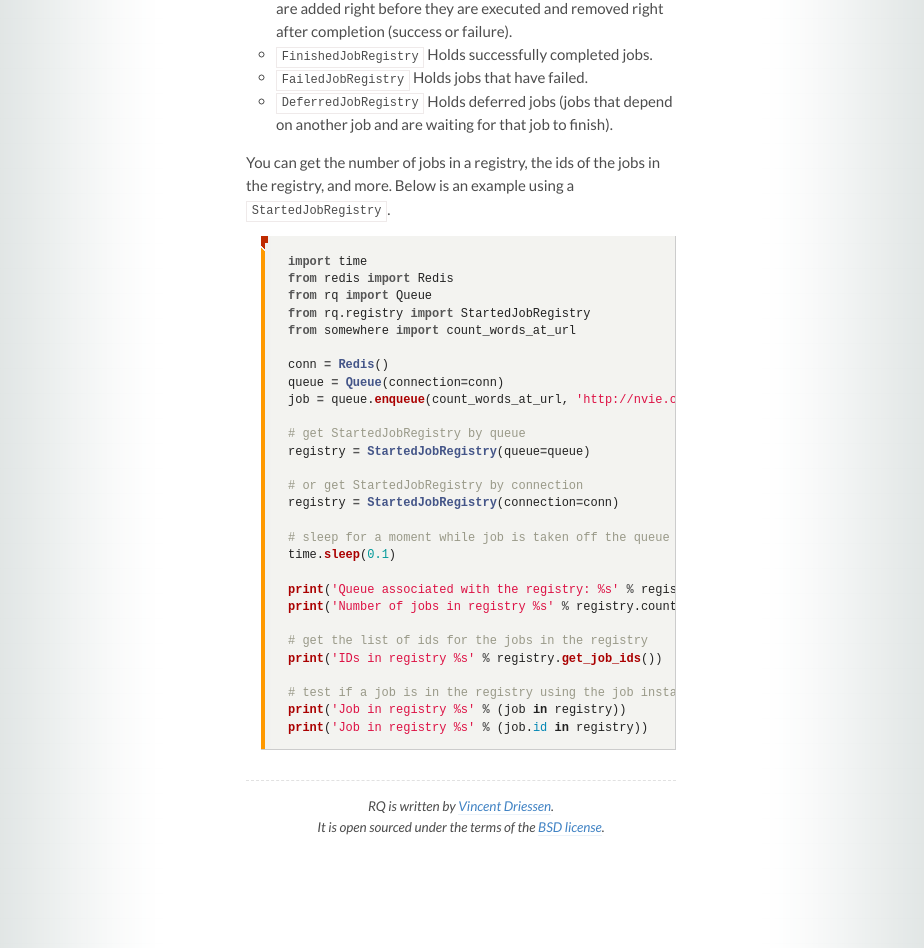
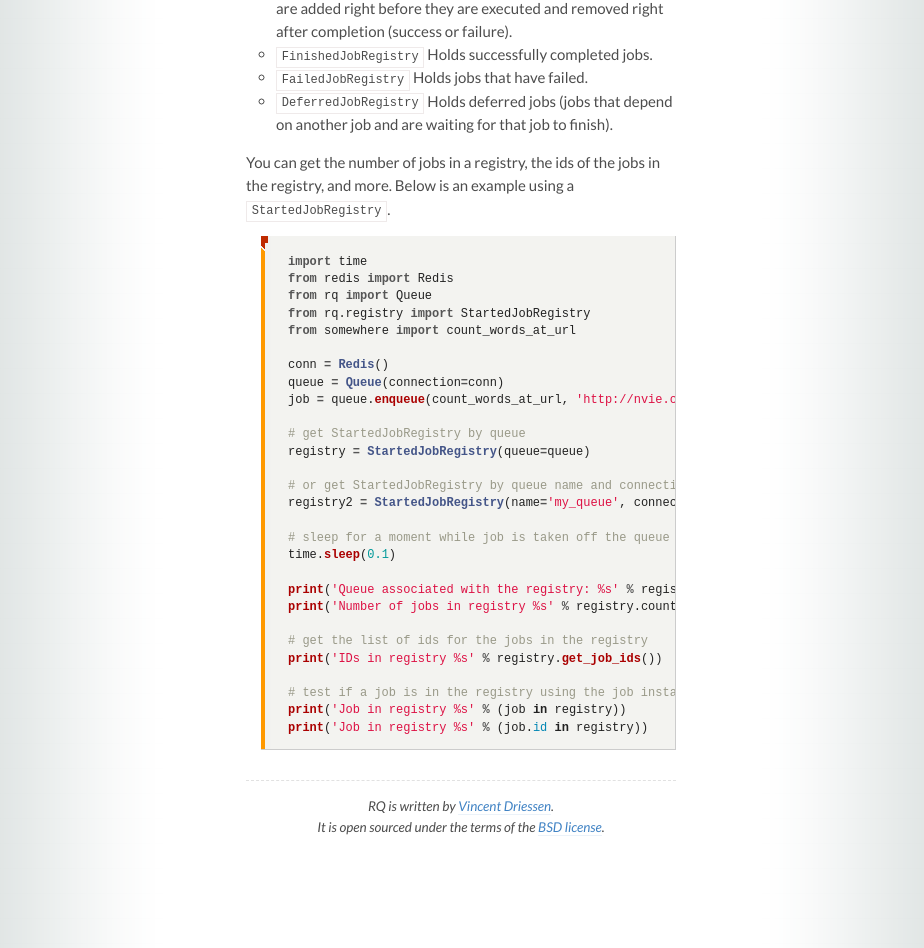
Before and after one commit to rq/rq, a Jekyll site: the page built from docs/docs/job_registries.md, in a window 1280 px wide. Shown: the part 406-1354 px from the top of the page, without its empty margins (179-1103 px from the left). Built offline with Jekyll 4.4.1, drawn with Linux system fonts in a browser that asks for light colours; some web fonts are replaced; comment, search, counter and statistics services are not loaded.

Commit message:
Correct usage of 'connection' parameter in Job Registry doc

```diff
--- a/docs/docs/job_registries.md
+++ b/docs/docs/job_registries.md
@@ -27,8 +27,8 @@
 # get StartedJobRegistry by queue
 registry = StartedJobRegistry(queue=queue)
 
-# or get StartedJobRegistry by connection
-registry = StartedJobRegistry(connection=conn)
+# or get StartedJobRegistry by queue name and connection
+registry2 = StartedJobRegistry(name='my_queue', connection=conn)
 
 # sleep for a moment while job is taken off the queue
 time.sleep(0.1)
```
